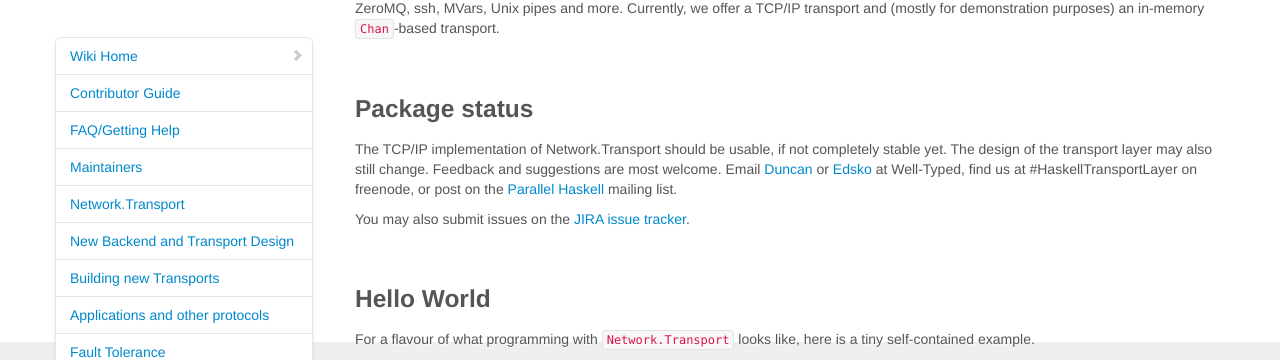
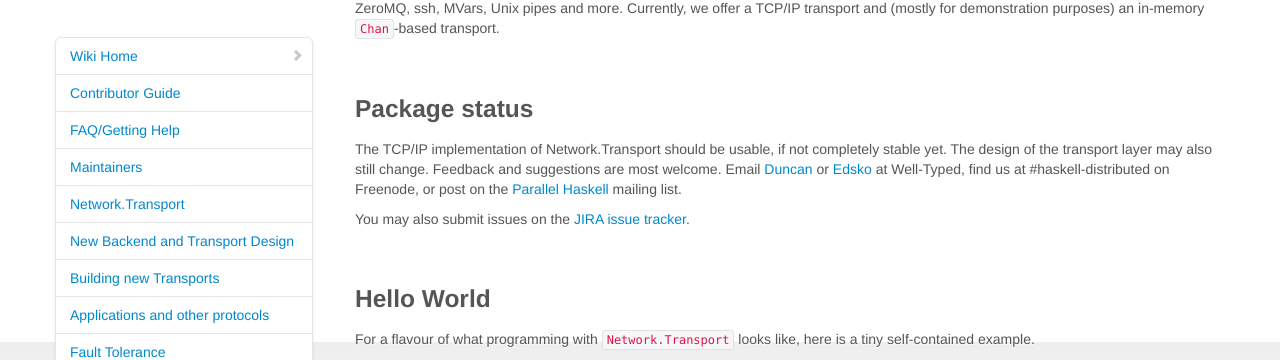
Before and after one commit to haskell-distributed/distributed-process, a Jekyll site: the page built from wiki/networktransport.md, in a window 1280 px wide and 900 px high, scrolled down 459 px. Shown: the part 99-459 px from the top of the window. Built offline with Jekyll 4.4.1, drawn with Linux system fonts in a browser that asks for light colours; comment, search, counter and statistics services are not loaded.

Commit message:
Replace reference to #HaskellTransportLayer chan to #haskell-distributed.

```diff
--- a/wiki/networktransport.md
+++ b/wiki/networktransport.md
@@ -35,8 +35,8 @@ transport and (mostly for demonstration purposes) an in-memory
 
 The TCP/IP implementation of Network.Transport should be usable, if not
 completely stable yet. The design of the transport layer may also still change.
-Feedback and suggestions are most welcome. Email [Duncan](mailto:duncan@well-typed.com) or [Edsko](mailto:edsko@well-typed.com) at Well-Typed, find us at #HaskellTransportLayer on
-freenode, or post on the [Parallel Haskell][2] mailing list.
+Feedback and suggestions are most welcome. Email [Duncan](mailto:duncan@well-typed.com) or [Edsko](mailto:edsko@well-typed.com) at Well-Typed, find us at #haskell-distributed on
+Freenode, or post on the [Parallel Haskell][2] mailing list.
 
 You may also submit issues on the [JIRA issue tracker][8].
 
```
